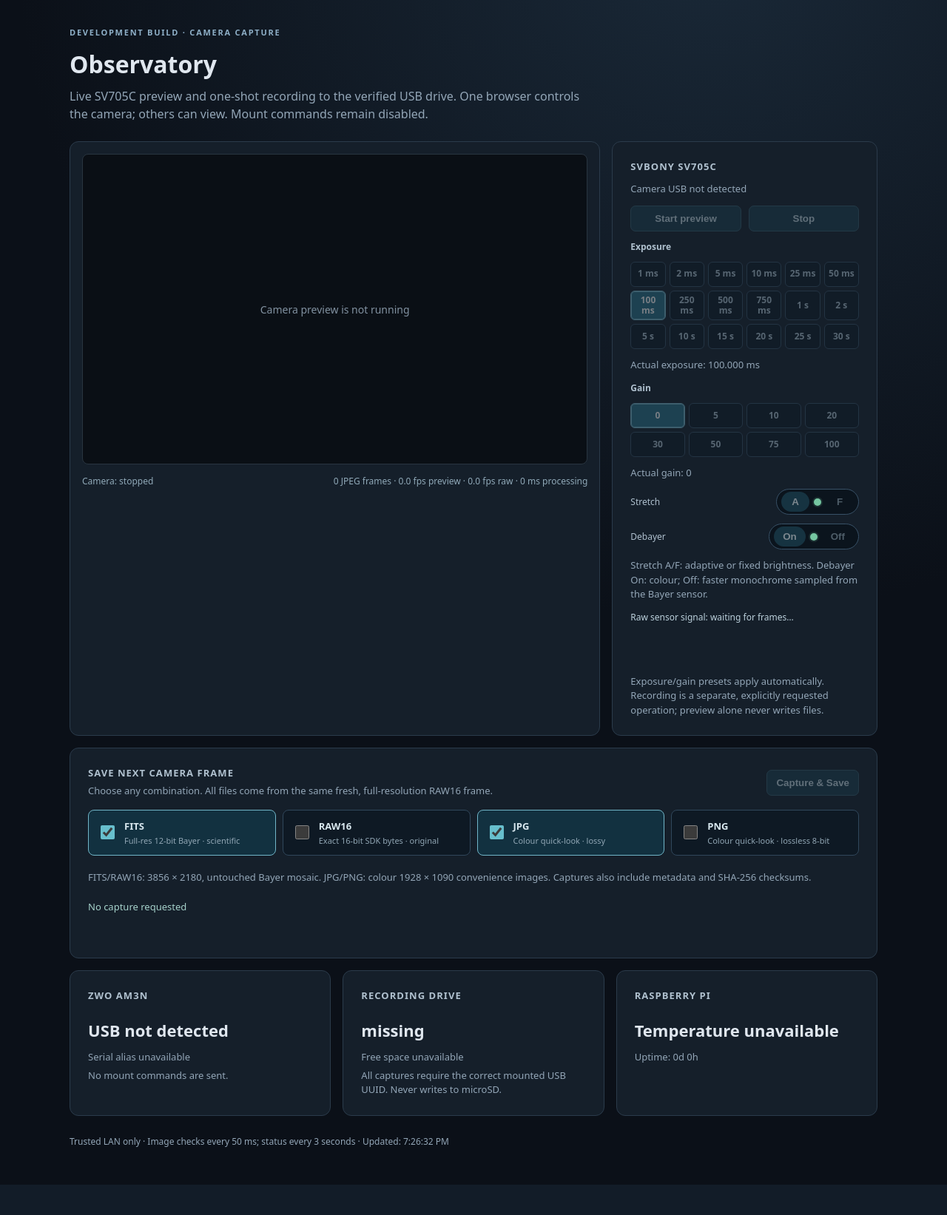
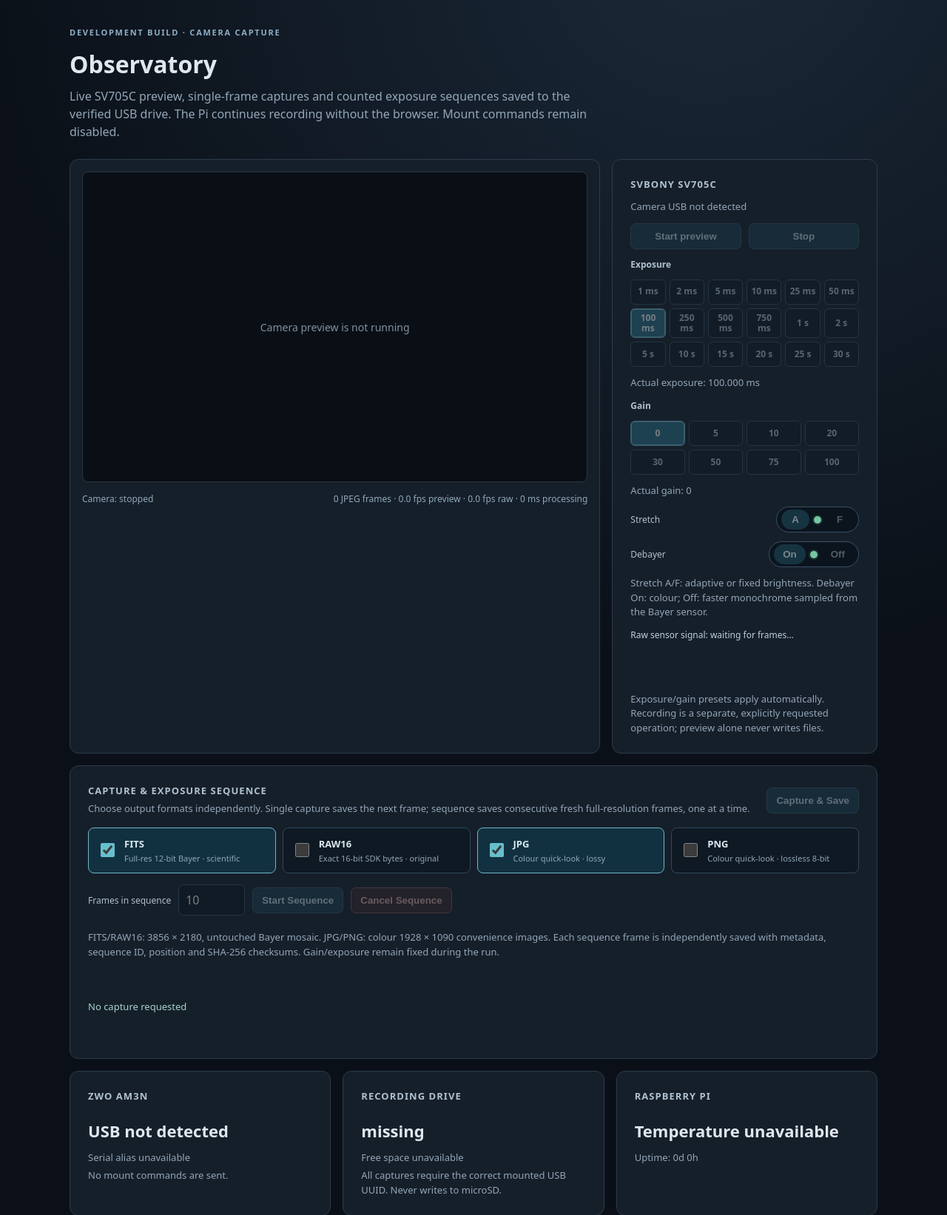
Before and after one commit to Arnbargler/astropi, a Flask app: page / in a window 1280 px wide. Shown: the part 102-1745 px from the top of the page at 74% size. Before the commit the page ends 1704 px from the top, so only its background shows below. Run offline with Flask 3, Linux system fonts and the light colour scheme; data that the repository does not hold is empty.

Commit message:
Add sequence frame-count controls, progress, and cancel to AstroPi browser

```diff
--- a/astropi/static/app.js
+++ b/astropi/static/app.js
@@ -17,6 +17,7 @@ let progressBusy = false;
 let storageReady = false;
 let captureBusy = false;
 let captureRequestPending = false;
+let sequenceActive = false;
 const saveFormats = ["fits", "raw", "jpg", "png"];
 const $ = id => document.getElementById(id);
 const write = (id, value) => { $(id).textContent = value; };
@@ -48,12 +49,19 @@ function updateButtons() {
   $("release-control").hidden = !owner;
   $("start-camera").disabled = !owner || !["stopped", "error"].includes(currentPhase);
   $("stop-camera").disabled = !owner || !["running", "connecting"].includes(currentPhase);
-  $("capture-now").disabled = !owner || currentPhase !== "running" ||
-    !storageReady || captureBusy || captureRequestPending ||
-    !saveFormats.some(fmt => $("capture-" + fmt).checked);
+  const saveReady = owner && currentPhase === "running" &&
+    storageReady && !captureBusy && !captureRequestPending &&
+    saveFormats.some(fmt => $("capture-" + fmt).checked);
+  $("capture-now").disabled = !saveReady;
+  const count = Number($("sequence-count").value);
+  $("start-sequence").disabled = !saveReady || !Number.isInteger(count) ||
+    count < 2 || count > 100;
+  $("sequence-count").disabled = !owner || captureBusy || captureRequestPending;
+  $("cancel-sequence").disabled = !owner || !sequenceActive;
+
   const active = owner && currentPhase === "running";
-  for (const v of exposurePresets) $("exposure-" + v).disabled = !active;
-  for (const v of gainPresets) $("gain-" + v).disabled = !active;
+  for (const v of exposurePresets) $("exposure-" + v).disabled = !active || sequenceActive;
+  for (const v of gainPresets) $("gain-" + v).disabled = !active || sequenceActive;
   for (const id of ["stretch-auto", "stretch-fixed"])
     $(id).disabled = !owner || stretchChangePending;
   for (const id of ["debayer-on", "debayer-off"])
@@ -204,6 +212,41 @@ $("debayer-off").addEventListener("click", () => changeDebayer(false));
 for (const fmt of saveFormats) {
   $("capture-" + fmt).addEventListener("change", updateButtons);
 }
+$("sequence-count").addEventListener("input", updateButtons);
+$("start-sequence").addEventListener("click", async () => {
+  if (captureBusy || captureRequestPending) return;
+  const count = Number($("sequence-count").value);
+  const formats = saveFormats.filter(fmt => $("capture-" + fmt).checked);
+  if (!Number.isInteger(count) || count < 2 || count > 100 || !formats.length) {
+    write("capture-error", "Choose 2–100 frames and at least one format");
+    return;
+  }
+  captureRequestPending = true;
+  updateButtons();
+  write("capture-error", "");
+  write("capture-results", "");
+  write("sequence-progress", "Starting sequence…");
+  try {
+    const reply = await post("/api/capture/sequence", {count, formats});
+    write("capture-state", "Sequence " + reply.id + " accepted");
+    write("sequence-progress", "0 / " + count + " frames saved");
+  } catch(error) {
+    write("capture-error", error.message);
+    write("sequence-progress", "Sequence was not started");
+  } finally {
+    captureRequestPending = false;
+    updateButtons();
+  }
+});
+$("cancel-sequence").addEventListener("click", async () => {
+  try {
+    await post("/api/capture/cancel");
+    write("capture-state", "Cancellation requested; finishing any active write…");
+    write("capture-error", "");
+  } catch(error) {
+    write("capture-error", error.message);
+  }
+});
 $("capture-now").addEventListener("click", async () => {
   if (captureBusy || captureRequestPending) return;
   const formats = saveFormats.filter(fmt => $("capture-" + fmt).checked);
@@ -230,17 +273,29 @@ $("capture-now").addEventListener("click", async () => {
 function showCapture(job) {
   if (!job) return;
   captureBusy = job.phase === "waiting" || job.phase === "saving";
+  sequenceActive = captureBusy && job.total_frames > 1;
+  const total = Number(job.total_frames || 0);
+  const completed = Number(job.completed_frames || 0);
   const stages = {idle: "No capture requested", waiting: "Waiting for next camera frame…",
     saving: "Saving files on USB drive…", done: "Capture saved to USB drive",
-    error: "Capture failed"};
-  write("capture-state", stages[job.phase] || job.phase);
+    cancelled: "Capture sequence cancelled", error: "Capture failed"};
+  write("capture-state", (total > 1 ? "Sequence: " : "") +
+    (stages[job.phase] || job.phase));
+  write("sequence-progress", total > 1 ? completed + " / " + total +
+    " frames saved" + (job.cancel_requested ? " · stopping after current write" : "") :
+    "");
   if (job.phase === "error" && job.error) write("capture-error", job.error);
-  if (job.phase === "done" && Array.isArray(job.files)) {
-    write("capture-error", "");
-    const lines = ["Saved: " + job.directory, "metadata.json (settings and checksums)",
-      ...job.files.map(file => file.format + ": " + file.path +
-        " (" + (file.bytes / 1048576).toFixed(1) + " MiB)")];
-    write("capture-results", lines.join("\n"));
+  if (["done", "cancelled", "error"].includes(job.phase)) {
+    if (job.phase === "done") write("capture-error", "");
+    if (total > 1 && Array.isArray(job.directories)) {
+      write("capture-results", job.directories.length + " completed frame folders:\n" +
+        job.directories.join("\n"));
+    } else if (Array.isArray(job.files) && job.files.length) {
+      const lines = ["Saved: " + job.directory, "metadata.json (settings and checksums)",
+        ...job.files.map(file => file.format + ": " + file.path +
+          " (" + (file.bytes / 1048576).toFixed(1) + " MiB)")];
+      write("capture-results", lines.join("\n"));
+    }
   }
   updateButtons();
 }
--- a/astropi/static/style.css
+++ b/astropi/static/style.css
@@ -79,3 +79,11 @@ button:hover:not(:disabled){background:#2a5669}button:disabled{opacity:.38;curso
 #capture-results{font-family:ui-monospace,monospace;font-size:12px;white-space:pre-wrap;overflow-wrap:anywhere;color:#9cb3c2}
 @media(max-width:800px){.save-formats{grid-template-columns:repeat(2,minmax(0,1fr))}}
 @media(max-width:500px){.save-header{flex-direction:column;align-items:stretch}}
+
+
+.sequence-controls{display:flex;align-items:center;flex-wrap:wrap;gap:10px}
+.sequence-controls label{font-size:12px;color:#afc0ce}
+.sequence-controls input{max-width:90px;padding:9px;background:#0b141d;color:#eef3f6;border:1px solid #385167;border-radius:7px;font:inherit}
+.sequence-controls input:disabled{opacity:.45}
+#cancel-sequence{border-color:#8d5a5a;color:#f2bdb4;background:#3b262a}
+#sequence-progress{color:#a0d6c8;font-weight:600;font-size:13px;min-height:20px;font-variant-numeric:tabular-nums}
--- a/astropi/templates/index.html
+++ b/astropi/templates/index.html
@@ -22,7 +22,7 @@
     <section class="intro">
       <div class="eyebrow">DEVELOPMENT BUILD · CAMERA CAPTURE</div>
       <h2>Observatory</h2>
-      <p>Live SV705C preview and one-shot recording to the verified USB drive. One browser controls the camera; others can view. Mount commands remain disabled.</p>
+      <p>Live SV705C preview, single-frame captures and counted exposure sequences saved to the verified USB drive. The Pi continues recording without the browser. Mount commands remain disabled.</p>
     </section>
     <section class="preview-layout">
       <article class="card preview-card">
@@ -124,8 +124,8 @@
     </section>
     <section class="card save-panel" aria-label="Capture and save">
       <div class="save-header">
-        <div><h3>Save next camera frame</h3>
-          <p>Choose any combination. All files come from the same fresh, full-resolution RAW16 frame.</p>
+        <div><h3>Capture &amp; exposure sequence</h3>
+          <p>Choose output formats independently. Single capture saves the next frame; sequence saves consecutive fresh full-resolution frames, one at a time.</p>
         </div>
         <button id="capture-now" disabled>Capture &amp; Save</button>
       </div>
@@ -135,7 +135,14 @@
         <label class="format-option"><input id="capture-jpg" type="checkbox" checked><span><strong>JPG</strong><small>Colour quick-look · lossy</small></span></label>
         <label class="format-option"><input id="capture-png" type="checkbox"><span><strong>PNG</strong><small>Colour quick-look · lossless 8-bit</small></span></label>
       </div>
-      <p class="hint">FITS/RAW16: 3856 × 2180, untouched Bayer mosaic. JPG/PNG: colour 1928 × 1090 convenience images. Captures also include metadata and SHA-256 checksums.</p>
+      <div class="sequence-controls">
+        <label for="sequence-count">Frames in sequence</label>
+        <input id="sequence-count" type="number" min="2" max="100" step="1" value="10" inputmode="numeric">
+        <button id="start-sequence" disabled>Start Sequence</button>
+        <button id="cancel-sequence" disabled>Cancel Sequence</button>
+      </div>
+      <p class="hint">FITS/RAW16: 3856 × 2180, untouched Bayer mosaic. JPG/PNG: colour 1928 × 1090 convenience images. Each sequence frame is independently saved with metadata, sequence ID, position and SHA-256 checksums. Gain/exposure remain fixed during the run.</p>
+      <div id="sequence-progress" role="status" aria-live="polite"></div>
       <p id="capture-state" role="status" aria-live="polite">Ready to capture when the camera and recording drive are available.</p>
       <p id="capture-error" role="alert"></p>
       <div id="capture-results"></div>
```
